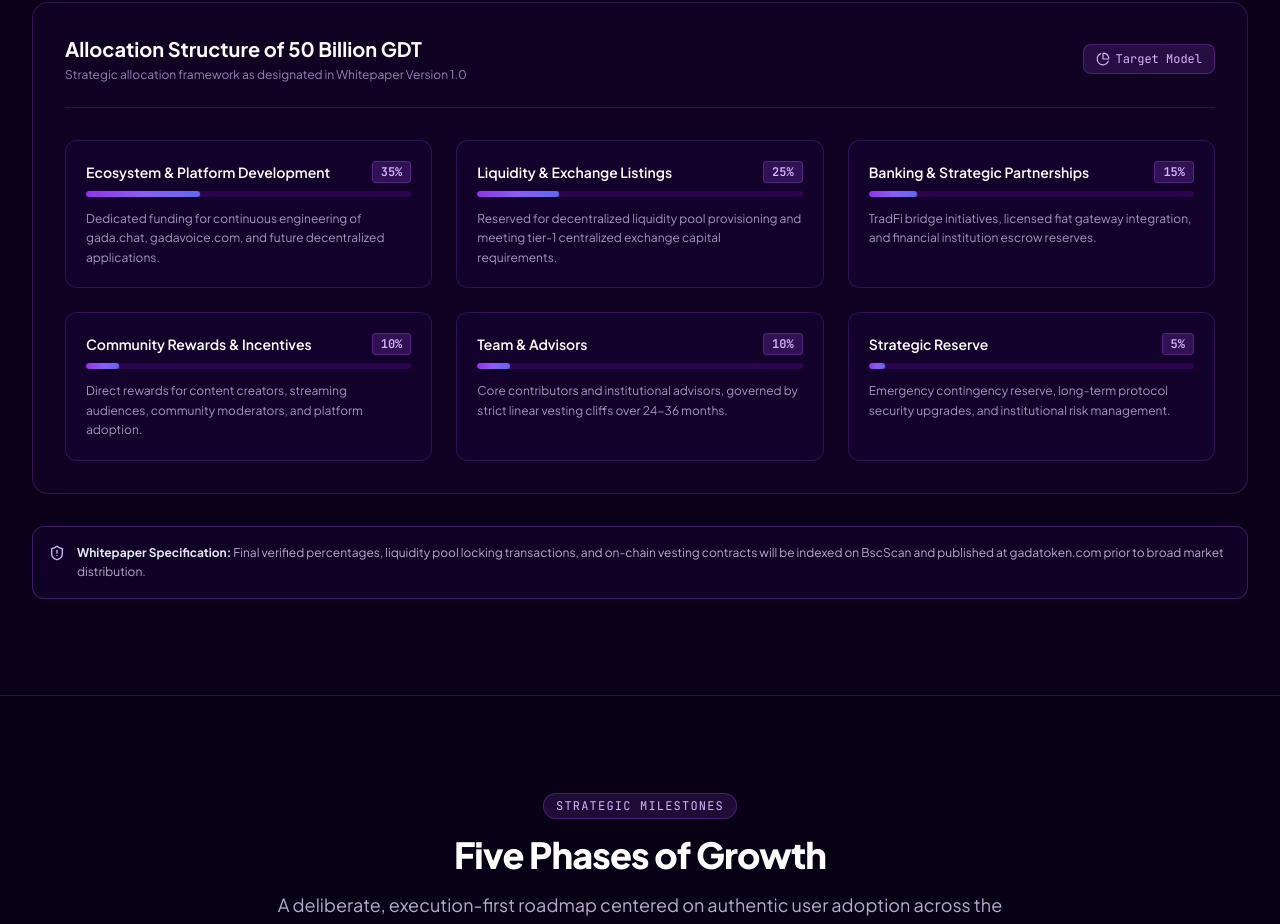
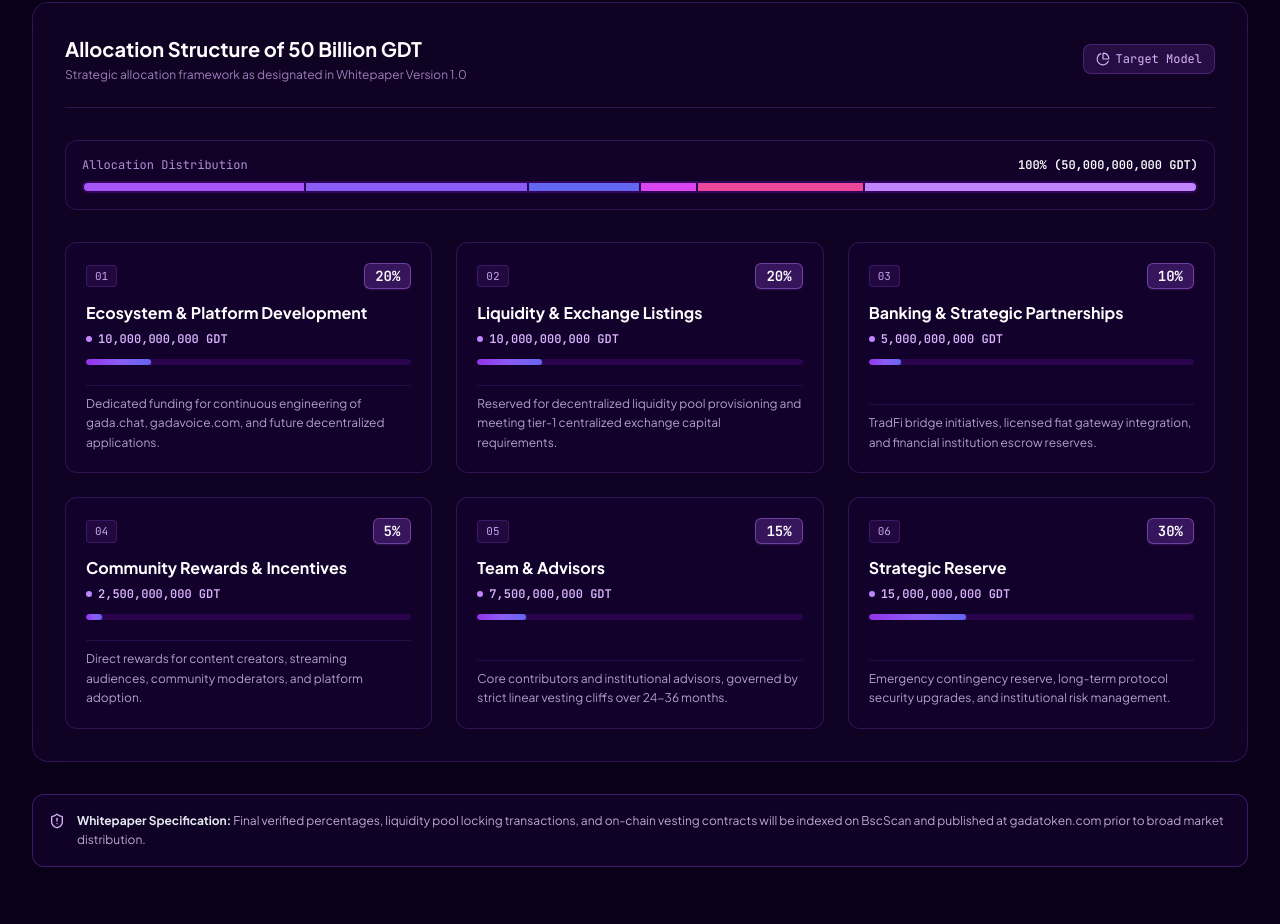
Before and after one commit to termitechie-repo/gadatoken, a React (Vite) app: page / in a window 1280 px wide. Shown: the part 3662-4586 px from the top of the page. Built offline with nearby package versions, Linux system fonts and the light colour scheme.

Commit message:
feat(tokenomics): update 6-tier allocation percentages and token amounts

```diff
--- a/src/components/Tokenomics.tsx
+++ b/src/components/Tokenomics.tsx
@@ -77,28 +77,57 @@ export const Tokenomics: React.FC = () => {
             </span>
           </div>
 
+          {/* Full Distribution Segment Bar */}
+          <div className="mb-8 p-4 rounded-xl bg-[#14022D]/60 border border-purple-500/20">
+            <div className="flex items-center justify-between text-xs font-mono text-purple-300/80 mb-2">
+              <span>Allocation Distribution</span>
+              <span className="text-white font-bold">100% (50,000,000,000 GDT)</span>
+            </div>
+            <div className="w-full h-3 rounded-full overflow-hidden flex bg-purple-950/80 p-0.5 gap-0.5">
+              <div style={{ width: '20%' }} className="bg-purple-500 h-full rounded-l-full" title="Ecosystem & Platform Development (20%)" />
+              <div style={{ width: '20%' }} className="bg-violet-500 h-full" title="Liquidity & Exchange Listings (20%)" />
+              <div style={{ width: '10%' }} className="bg-indigo-500 h-full" title="Banking & Strategic Partnerships (10%)" />
+              <div style={{ width: '5%' }} className="bg-fuchsia-500 h-full" title="Community Rewards & Incentives (5%)" />
+              <div style={{ width: '15%' }} className="bg-pink-500 h-full" title="Team & Advisors (15%)" />
+              <div style={{ width: '30%' }} className="bg-purple-400 h-full rounded-r-full" title="Strategic Reserve (30%)" />
+            </div>
+          </div>
+
           <div className="grid grid-cols-1 md:grid-cols-2 lg:grid-cols-3 gap-4 sm:gap-6">
             {TOKENOMICS_ALLOCATION.map((item) => (
               <div
                 key={item.category}
-                className="bg-[#14022D]/80 p-4 sm:p-5 rounded-xl border border-purple-500/20 hover:border-purple-400/40 transition-colors"
+                className="bg-[#14022D]/80 p-4 sm:p-5 rounded-xl border border-purple-500/20 hover:border-purple-400/40 transition-all hover:translate-y-[-2px] flex flex-col justify-between"
               >
-                <div className="flex items-center justify-between mb-2">
-                  <h4 className="text-xs sm:text-sm font-semibold text-white truncate mr-2">{item.category}</h4>
-                  <span className="text-xs font-mono font-bold text-purple-300 bg-purple-500/20 px-2 py-0.5 rounded border border-purple-500/30 shrink-0">
+                <div>
+                  <div className="flex items-center justify-between mb-3">
+                    <span className="text-[11px] font-mono px-2 py-0.5 rounded bg-purple-500/10 text-purple-300/90 border border-purple-500/20">
+                      0{item.id}
+                    </span>
+                    <span className="text-sm font-mono font-bold text-white bg-purple-500/25 px-2.5 py-0.5 rounded-md border border-purple-400/40 shadow-sm shadow-purple-500/20">
                       {item.share}
                     </span>
                   </div>
 
-                {/* Progress bar with electric purple gradient */}
+                  <h4 className="text-sm sm:text-base font-bold text-white mb-1.5">{item.category}</h4>
+
+                  {item.amount && (
+                    <div className="text-xs font-mono font-semibold text-purple-300 mb-3 flex items-center gap-1.5">
+                      <span className="inline-block w-1.5 h-1.5 rounded-full bg-purple-400"></span>
+                      <span>{item.amount}</span>
+                    </div>
+                  )}
+
+                  {/* Progress bar */}
                   <div className="w-full bg-purple-950/60 h-1.5 rounded-full mb-3 overflow-hidden">
                     <div
                       className="bg-gradient-to-r from-purple-600 via-violet-500 to-indigo-500 h-full rounded-full shadow-sm shadow-purple-500/50"
                       style={{ width: `${item.percentageEstimate || 10}%` }}
                     />
                   </div>
+                </div>
 
-                <p className="text-xs text-purple-200/70 leading-relaxed">
+                <p className="text-xs text-purple-200/75 leading-relaxed mt-2 pt-2 border-t border-purple-500/15">
                   {item.purpose}
                 </p>
               </div>
--- a/src/data/whitepaperData.ts
+++ b/src/data/whitepaperData.ts
@@ -112,14 +112,14 @@ export const WHITEPAPER_SLIDES: WhitepaperSlide[] = [
     subtitle: "Allocation and stewardship of 50 Billion GDT",
     summary: "Balanced resource allocation engineered to safeguard long-term development, deep market liquidity, strategic banking integration, and community incentives.",
     bullets: [
-      { heading: "Ecosystem & Platform Development", description: "Continuous engineering and infrastructure scaling for gada.chat, gadavoice.com, and future products." },
-      { heading: "Liquidity & Exchange Listings", description: "Provisioning robust DEX liquidity pools and satisfying tier-1 centralized exchange capital reserve standards." },
-      { heading: "Banking & Strategic Partnerships", description: "Integration programs, regulatory licensing escrow, and financial institution partner channels." },
-      { heading: "Community & Rewards", description: "User onboarding grants, creator creator-fund distributions, and network activity campaigns." },
-      { heading: "Team & Advisors", description: "Long-term incentive alignment bound by multi-year linear vesting cliffs." },
-      { heading: "Strategic Reserve", description: "Operational continuity, security reserves, and unforeseen technological integration needs." }
+      { heading: "1. Ecosystem & Platform Development (20%)", description: "10,000,000,000 GDT (10 Billion) dedicated to continuous engineering of gada.chat, gadavoice.com, and future products." },
+      { heading: "2. Liquidity & Exchange Listings (20%)", description: "10,000,000,000 GDT (10 Billion) provisioned for market liquidity and tier-1 exchange capital requirements." },
+      { heading: "3. Banking & Strategic Partnerships (10%)", description: "5,000,000,000 GDT (5 Billion) allocated to TradFi integrations, licensed fiat gateways, and partner channels." },
+      { heading: "4. Community & Rewards (5%)", description: "2,500,000,000 GDT (2.5 Billion) for user incentives, creator micro-rewards, and engagement campaigns." },
+      { heading: "5. Team & Advisors (15%)", description: "7,500,000,000 GDT (7.5 Billion) bound by multi-year linear vesting cliffs to ensure long-term alignment." },
+      { heading: "6. Strategic Reserve (30%)", description: "15,000,000,000 GDT (15 Billion) reserved for operational continuity, protocol security, and future network expansion." }
     ],
-    callout: "Final allocation percentages, vesting cliffs, and liquidity lock verifications published prior to public circulation."
+    callout: "Total Supply: 50 Billion GDT | 100% Fixed Allocation Structure Verified"
   },
   {
     id: 8,
@@ -278,39 +278,51 @@ export const ROADMAP_DATA: RoadmapPhase[] = [
 
 export const TOKENOMICS_ALLOCATION: TokenAllocation[] = [
   {
+    id: 1,
     category: "Ecosystem & Platform Development",
-    share: "35%",
+    share: "20%",
+    amount: "10,000,000,000 GDT",
     purpose: "Dedicated funding for continuous engineering of gada.chat, gadavoice.com, and future decentralized applications.",
-    percentageEstimate: 35
+    percentageEstimate: 20
   },
   {
+    id: 2,
     category: "Liquidity & Exchange Listings",
-    share: "25%",
+    share: "20%",
+    amount: "10,000,000,000 GDT",
     purpose: "Reserved for decentralized liquidity pool provisioning and meeting tier-1 centralized exchange capital requirements.",
-    percentageEstimate: 25
+    percentageEstimate: 20
   },
   {
+    id: 3,
     category: "Banking & Strategic Partnerships",
+    share: "10%",
+    amount: "5,000,000,000 GDT",
+    purpose: "TradFi bridge initiatives, licensed fiat gateway integration, and financial institution escrow reserves.",
+    percentageEstimate: 10
+  },
+  {
+    id: 4,
+    category: "Community Rewards & Incentives",
+    share: "5%",
+    amount: "2,500,000,000 GDT",
+    purpose: "Direct rewards for content creators, streaming audiences, community moderators, and platform adoption.",
+    percentageEstimate: 5
+  },
+  {
+    id: 5,
+    category: "Team & Advisors",
     share: "15%",
-    purpose: "TradFi bridge initiatives, licensed fiat gateway integration, and financial institution escrow reserves.",
+    amount: "7,500,000,000 GDT",
+    purpose: "Core contributors and institutional advisors, governed by strict linear vesting cliffs over 24-36 months.",
     percentageEstimate: 15
   },
   {
-    category: "Community Rewards & Incentives",
-    share: "10%",
-    purpose: "Direct rewards for content creators, streaming audiences, community moderators, and platform adoption.",
-    percentageEstimate: 10
-  },
-  {
-    category: "Team & Advisors",
-    share: "10%",
-    purpose: "Core contributors and institutional advisors, governed by strict linear vesting cliffs over 24-36 months.",
-    percentageEstimate: 10
-  },
-  {
+    id: 6,
     category: "Strategic Reserve",
-    share: "5%",
+    share: "30%",
+    amount: "15,000,000,000 GDT",
     purpose: "Emergency contingency reserve, long-term protocol security upgrades, and institutional risk management.",
-    percentageEstimate: 5
+    percentageEstimate: 30
   }
 ];
--- a/src/types.ts
+++ b/src/types.ts
@@ -20,8 +20,10 @@ export interface RoadmapPhase {
 }
 
 export interface TokenAllocation {
+  id: number;
   category: string;
   share: string;
+  amount: string;
   purpose: string;
-  percentageEstimate?: number;
+  percentageEstimate: number;
 }
```
Lines whose indentation alone changed are shown as unchanged.
